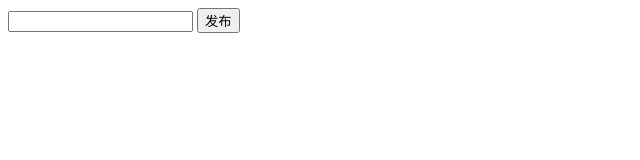
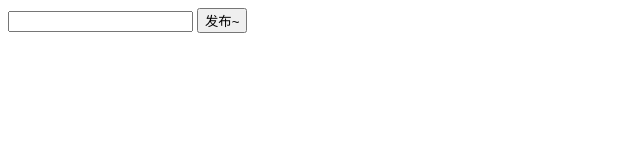
Before and after one commit to HUDingdingcar/HU-homework, a plain HTML site: page 第5次作业/lv4.html in a window 1280 px wide. Shown: the full height of the page, 0-640 px from the left. Drawn offline with Linux system fonts and the light colour scheme.

Commit message:
第5次作业

```diff
--- a/第5次作业/lv4.html
+++ b/第5次作业/lv4.html
@@ -10,7 +10,7 @@
 
 <body>
     <input class="text" type="text">
-    <button>发布</button>
+    <button>发布~</button>
     <ul></ul>
     <script>
         let text = document.querySelector('.text');
```
